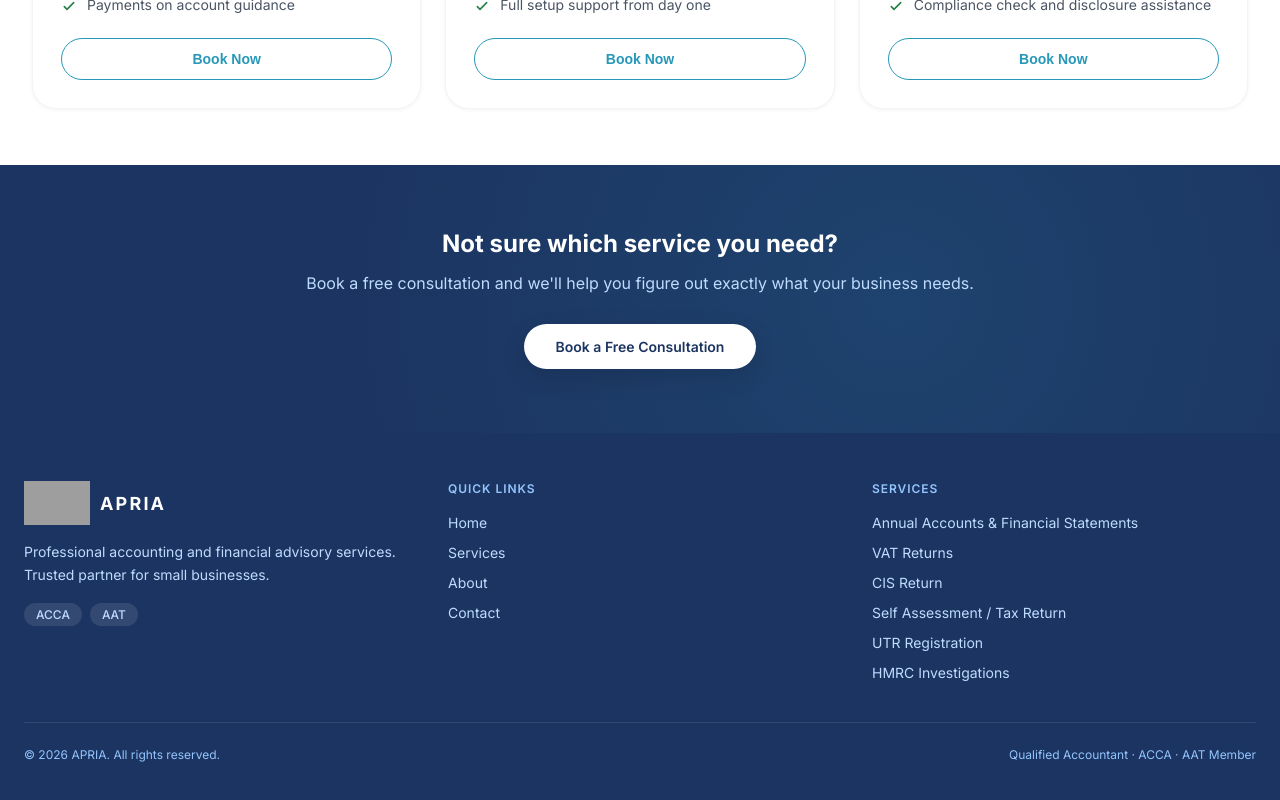
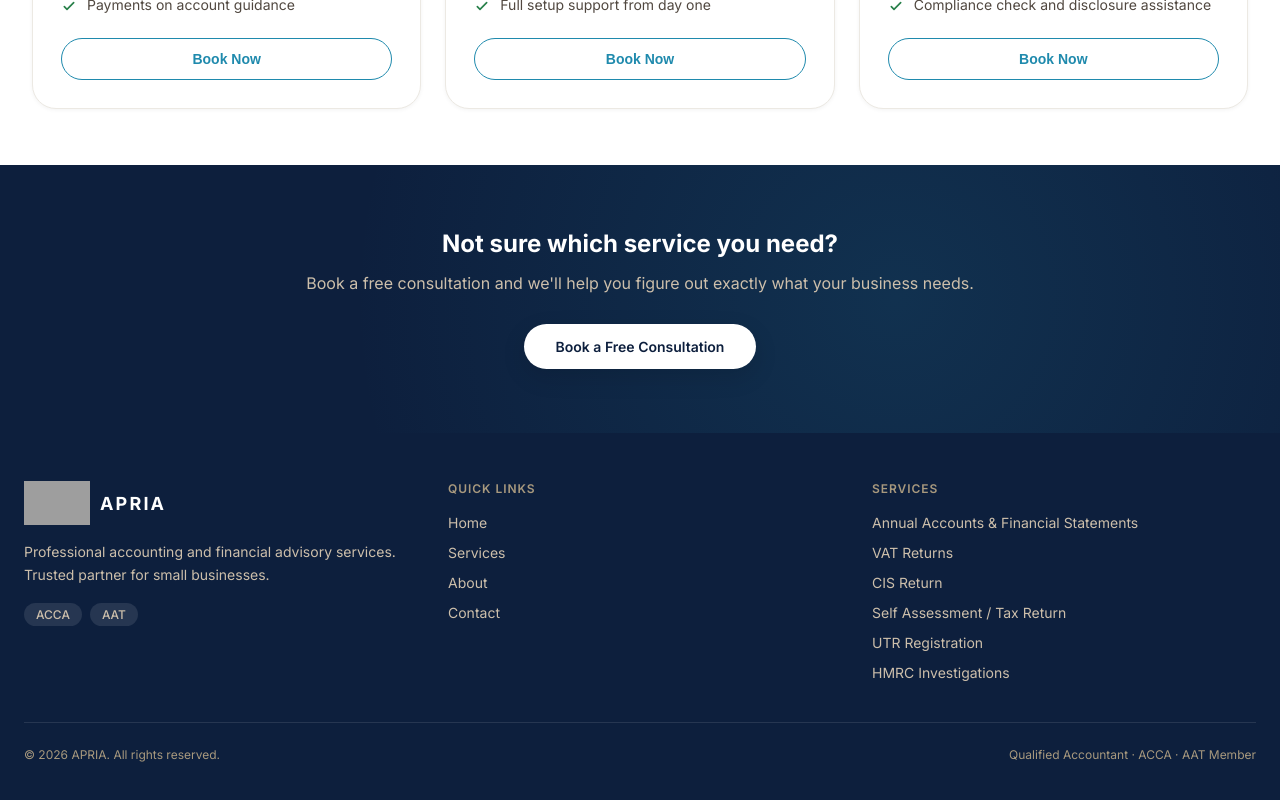
Before and after one commit to AzmeerKhan/apria, a Next.js app: page /services in a window 1280 px wide. Shown: the part 1366-2166 px from the top of the page. Built offline with nearby package versions, Linux system fonts and the light colour scheme; grey boxes are pictures that could not be loaded.

Commit message:
ui enhancement

```diff
--- a/src/components/BookingModal/index.tsx
+++ b/src/components/BookingModal/index.tsx
@@ -1,7 +1,7 @@
 "use client";
 
 import { useEffect } from "react";
-import { motion, AnimatePresence } from "framer-motion";
+import { motion } from "framer-motion";
 import ContactForm from "@/components/ContactForm";
 import styles from "./style.module.scss";
 
@@ -29,7 +29,7 @@ export default function BookingModal({ title, slideFrom, onClose, defaultService
   }, [onClose]);
 
   return (
-    <AnimatePresence>
+    <>
       <motion.div
         className={styles.backdrop}
         initial={{ opacity: 0 }}
@@ -68,6 +68,6 @@ export default function BookingModal({ title, slideFrom, onClose, defaultService
           />
         </div>
       </motion.div>
-    </AnimatePresence>
+    </>
   );
 }
--- a/src/components/HeroBanner/style.module.scss
+++ b/src/components/HeroBanner/style.module.scss
@@ -58,17 +58,20 @@
   border-radius: $radius-full;
   font-size: $fs-xs;
   font-weight: 600;
-  background: rgba(255, 255, 255, 0.15);
-  color: $color-white;
-  border: 1px solid rgba(255, 255, 255, 0.25);
+  background: rgba(184, 147, 90, 0.12);
+  color: $color-gold-light;
+  border: 1px solid rgba(184, 147, 90, 0.4);
   backdrop-filter: blur(4px);
+  letter-spacing: 0.05em;
 }
 
 .heading {
+  font-family: $font-display;
+  font-weight: 800;
   font-size: $fs-4xl;
-  font-weight: 800;
   color: $color-white;
-  line-height: 1.2;
+  line-height: 1.15;
+  letter-spacing: -0.01em;
   margin-bottom: 1.6rem;
 
   @include sm {
@@ -104,18 +107,18 @@
   display: inline-block;
   padding: 1.6rem 3.2rem;
   border-radius: $radius-full;
-  background: $color-teal;
+  background: $color-gold;
   color: $color-white;
   font-weight: 600;
   font-size: $fs-base;
   text-decoration: none;
-  box-shadow: 0 8px 20px rgba(0, 0, 0, 0.2);
+  box-shadow: 0 8px 24px rgba(184, 147, 90, 0.35);
   transition:
     filter $t-base,
     transform $t-base;
 
   &:hover {
-    filter: brightness(1.1);
+    filter: brightness(1.08);
     transform: scale(1.05);
   }
 
@@ -158,11 +161,11 @@
 }
 
 .servicesLabel {
-  font-size: $fs-sm;
+  font-size: $fs-xs;
   font-weight: 600;
   text-transform: uppercase;
-  letter-spacing: 0.1em;
-  color: $color-on-dark;
+  letter-spacing: 0.12em;
+  color: $color-gold;
   margin-bottom: 2rem;
 }
 
--- a/src/components/StatsBar/style.module.scss
+++ b/src/components/StatsBar/style.module.scss
@@ -76,8 +76,10 @@
 }
 
 .count {
+  font-family: $font-display;
+  font-weight: 800;
+  font-variant-numeric: tabular-nums;
   font-size: $fs-2xl;
-  font-weight: 800;
   color: $color-white;
 
   @include md {
--- a/src/components/home/CredentialsSection/style.module.scss
+++ b/src/components/home/CredentialsSection/style.module.scss
@@ -19,8 +19,9 @@
 }
 
 .sectionTitle {
+  font-family: $font-display;
+  font-weight: 800;
   font-size: $fs-3xl;
-  font-weight: 800;
   color: $color-navy;
   margin-bottom: 1.2rem;
   letter-spacing: -0.02em;
--- a/src/components/home/CtaSection/style.module.scss
+++ b/src/components/home/CtaSection/style.module.scss
@@ -30,8 +30,9 @@
 }
 
 .ctaTitle {
+  font-family: $font-display;
+  font-weight: 700;
   font-size: $fs-2xl;
-  font-weight: 700;
   color: $color-white;
   margin-bottom: 1.6rem;
 
@@ -86,7 +87,7 @@
     transform $t-base;
 
   &:hover {
-    background: $color-teal-light;
+    background: $color-gold-light;
     transform: scale(1.05);
   }
 
--- a/src/components/home/GoalSection/style.module.scss
+++ b/src/components/home/GoalSection/style.module.scss
@@ -88,8 +88,9 @@
 }
 
 .heading {
+  font-family: $font-display;
+  font-weight: 800;
   font-size: $fs-3xl;
-  font-weight: 800;
   color: $color-white;
   line-height: 1.2;
   letter-spacing: -0.02em;
--- a/src/components/home/ServicesSection/index.tsx
+++ b/src/components/home/ServicesSection/index.tsx
@@ -89,9 +89,10 @@ export default function ServicesSection() {
         </div>
       </section>
 
-      <AnimatePresence>
+      <AnimatePresence mode="wait">
         {modal && (
           <BookingModal
+            key="booking-modal"
             title={modal.title}
             defaultSector={modal.sectorValue}
             slideFrom="right"
--- a/src/components/home/ServicesSection/style.module.scss
+++ b/src/components/home/ServicesSection/style.module.scss
@@ -15,8 +15,9 @@
 }
 
 .sectionTitle {
+  font-family: $font-display;
+  font-weight: 800;
   font-size: $fs-3xl;
-  font-weight: 800;
   color: $color-white;
   margin-bottom: 1.2rem;
   letter-spacing: -0.02em;
@@ -44,7 +45,20 @@
   }
 
   @include lg {
-    grid-template-columns: repeat(4, 1fr);
+    grid-template-columns: 1.4fr 1fr 1fr;
+    grid-template-rows: 26rem 26rem;
+
+    .sectorCard {
+      height: auto;
+    }
+
+    .sectorCard:nth-child(1) {
+      grid-row: 1 / span 2;
+    }
+
+    .sectorCard:nth-child(4) {
+      grid-column: 2 / span 2;
+    }
   }
 }
 
--- a/src/styles/_variables.scss
+++ b/src/styles/_variables.scss
@@ -1,32 +1,38 @@
 // Edit these to change the site theme
 
 // Brand
-$color-navy:        #1c3461;
-$color-navy-dark:   #0f1e3d;
-$color-teal:        #2898b8;
-$color-teal-dark:   #1a607a;
+$color-navy:        #0D1F3D;
+$color-navy-dark:   #071428;
+$color-teal:        #1F8AAD;
+$color-teal-dark:   #155F7A;
 $color-teal-light:  #e0f2fb;
+$color-gold:        #B8935A;
+$color-gold-light:  #F5EDD8;
 $color-green:       #28804a;
 $color-green-light: #dcf5e7;
 
 // Neutrals
 $color-white:    #ffffff;
-$color-slate:    #f8fafc;  // light section backgrounds
-$color-gray-100: #f3f4f6;  // borders, dividers
-$color-gray-200: #e5e7eb;  // form borders
-$color-gray-400: #9ca3af;  // placeholders, optional labels
-$color-gray-500: #6b7280;  // secondary / muted text
-$color-gray-600: #4b5563;  // body text
-$color-gray-700: #374151;  // primary text
+$color-slate:    #F5F3EE;  // warm cream for light sections
+$color-gray-100: #ece9e3;  // borders, dividers (warm)
+$color-gray-200: #e0dcd5;  // form borders
+$color-gray-400: #a09890;  // placeholders, optional labels
+$color-gray-500: #7a7068;  // secondary / muted text
+$color-gray-600: #514840;  // body text
+$color-gray-700: #2e2520;  // primary text
 
 // Text on dark/navy backgrounds
-$color-on-dark:     #bfdbfe;
-$color-on-dark-dim: #93c5fd;
+$color-on-dark:     #CDBFAB;  // warm ivory
+$color-on-dark-dim: #A8997E;  // warm muted
 
 // Error
 $color-error:        #ef4444;
 $color-error-bg:     #fef2f2;
 $color-error-border: #fecaca;
+
+// Font stacks
+$font-display: var(--font-inter), Arial, sans-serif;
+$font-body:    var(--font-inter), Arial, sans-serif;
 
 // Font sizes
 $fs-xs:   1.2rem;    // 12px
```
Also changed, not shown: .claude/skills/frontend-design/SKILL.md (added).
